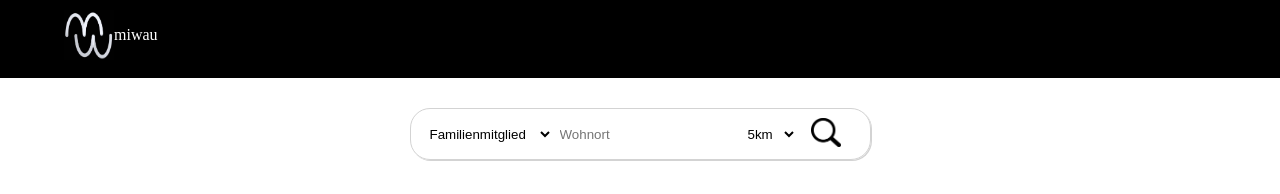
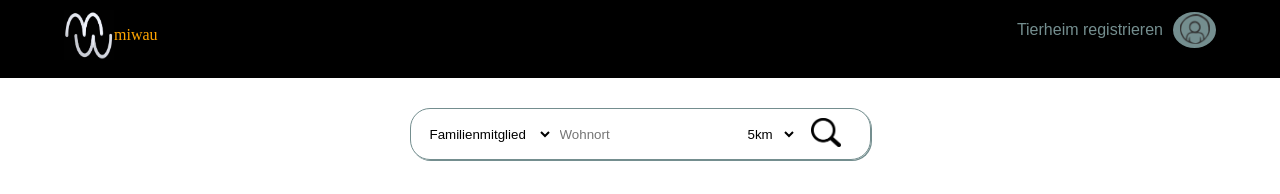
Before and after one commit to pschyl/CapstoneProject, a React (Vite) app in the folder frontend/: page / in a window 1280 px wide. Shown: the top 194 px of the page. Built offline with nearby package versions, Linux system fonts and the light colour scheme; no server answers.

Commit message:
update logo login style

```diff
--- a/frontend/src/App.css
+++ b/frontend/src/App.css
@@ -35,9 +35,9 @@ footer {
     height: 40px;
     width: fit-content;
     padding: 5px 20px 5px 10px;
-    border: 1px solid lightgrey;
+    border: 1px solid #748E8F;
     border-radius: 20px;
-    box-shadow: 1px 1px lightgrey;
+    box-shadow: 1px 1px #748E8F;
 }
 
 .input_form select {
@@ -110,7 +110,7 @@ footer {
 }
 
 .input_form button:hover {
-    background-color: darkorange;
+    background-color: orange;
 }
 
 #website_logo {
--- a/frontend/src/components/LogoLogin.css
+++ b/frontend/src/components/LogoLogin.css
@@ -3,6 +3,7 @@
     margin-right: 5%;
     display: flex;
     flex-flow: row nowrap;
+    justify-content: space-between;
 }
 
 .logo_container {
@@ -11,10 +12,44 @@
     flex-direction: row;
 }
 
+#login_div {
+    background-color: #748E8F;
+    border-radius: 100%;
+    border: none;
+}
+
+.login_container {
+    font-family: Arial;
+    font-weight: inherit;
+    font-size: medium;
+    color: #748E8F;
+    display: flex;
+    flex-flow: row nowrap;
+    align-items: center;
+    gap: 10px;
+}
+
+
 #website_logo {
     width: 50px;
 }
 
 #headline {
-    color: white;
+    color: orange;
 }
+
+#login_logo {
+    height: fit-content;
+    width: 30px;
+    padding: 0.5px;
+}
+
+#login_div:hover {
+    cursor: pointer;
+    background-color: orange;
+}
+
+#registration_shortcut:hover {
+    cursor: pointer;
+    color: orange;
+}
--- a/frontend/src/components/LogoLogin.tsx
+++ b/frontend/src/components/LogoLogin.tsx
@@ -1,5 +1,6 @@
 import websiteLogo from "../assets/logo_mw_small.jpg";
 import './LogoLogin.css'
+import loginLogo from "../assets/userLogo.png";
 
 export function LogoLogin() {
     return <div className={"logo_login_container"}>
@@ -9,6 +10,11 @@ export function LogoLogin() {
             <p id={"headline"}>miwau</p>
         </div>
 
-        <div>Login</div>
+        <div className={"login_container"}>
+            <div id={"registration_shortcut"}>Tierheim registrieren</div>
+            <button id={"login_div"}>
+                <img id={"login_logo"} src={loginLogo}/>
+            </button>
+        </div>
     </div>
 }
```
Also changed, not shown: frontend/src/assets/userLogo.png (added).
